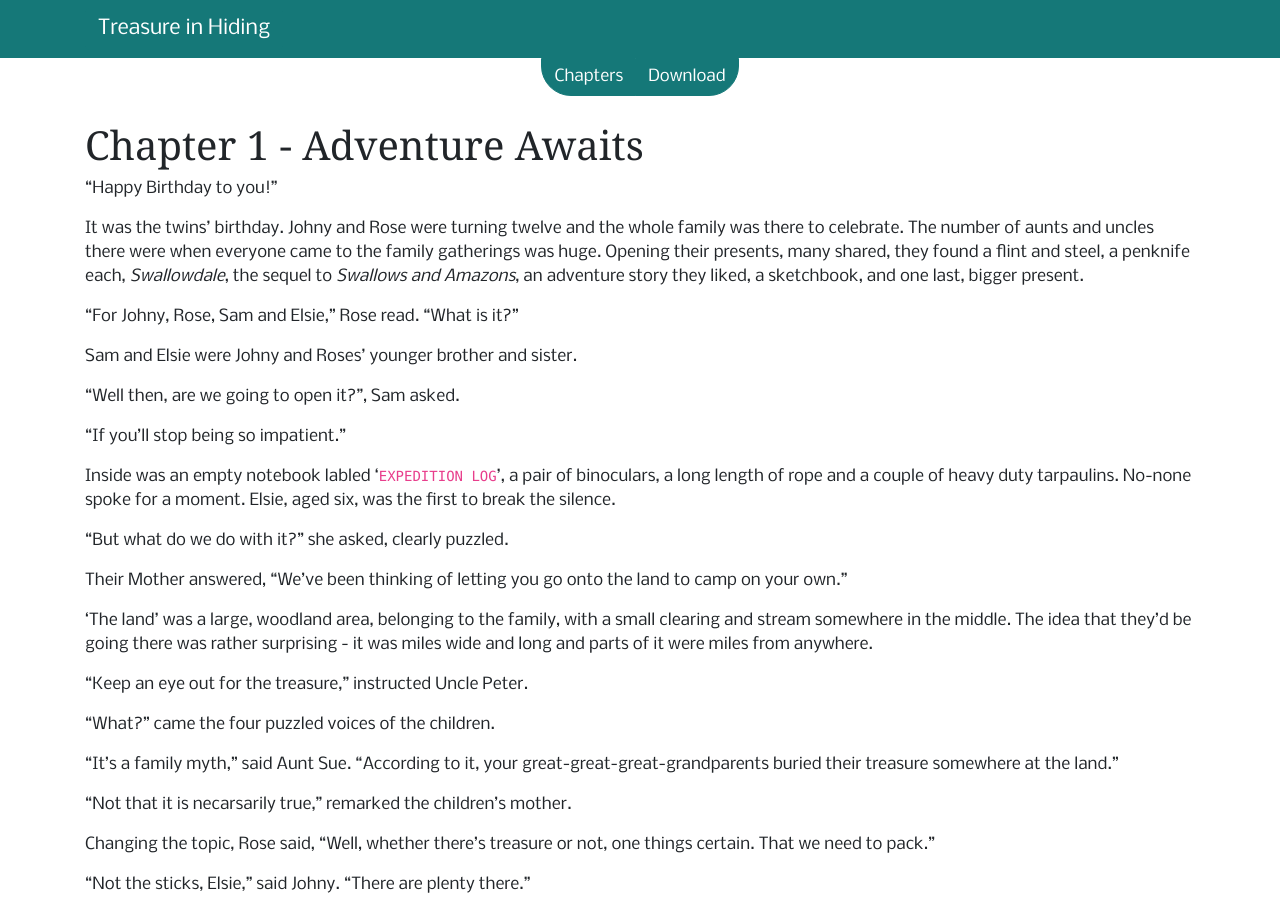
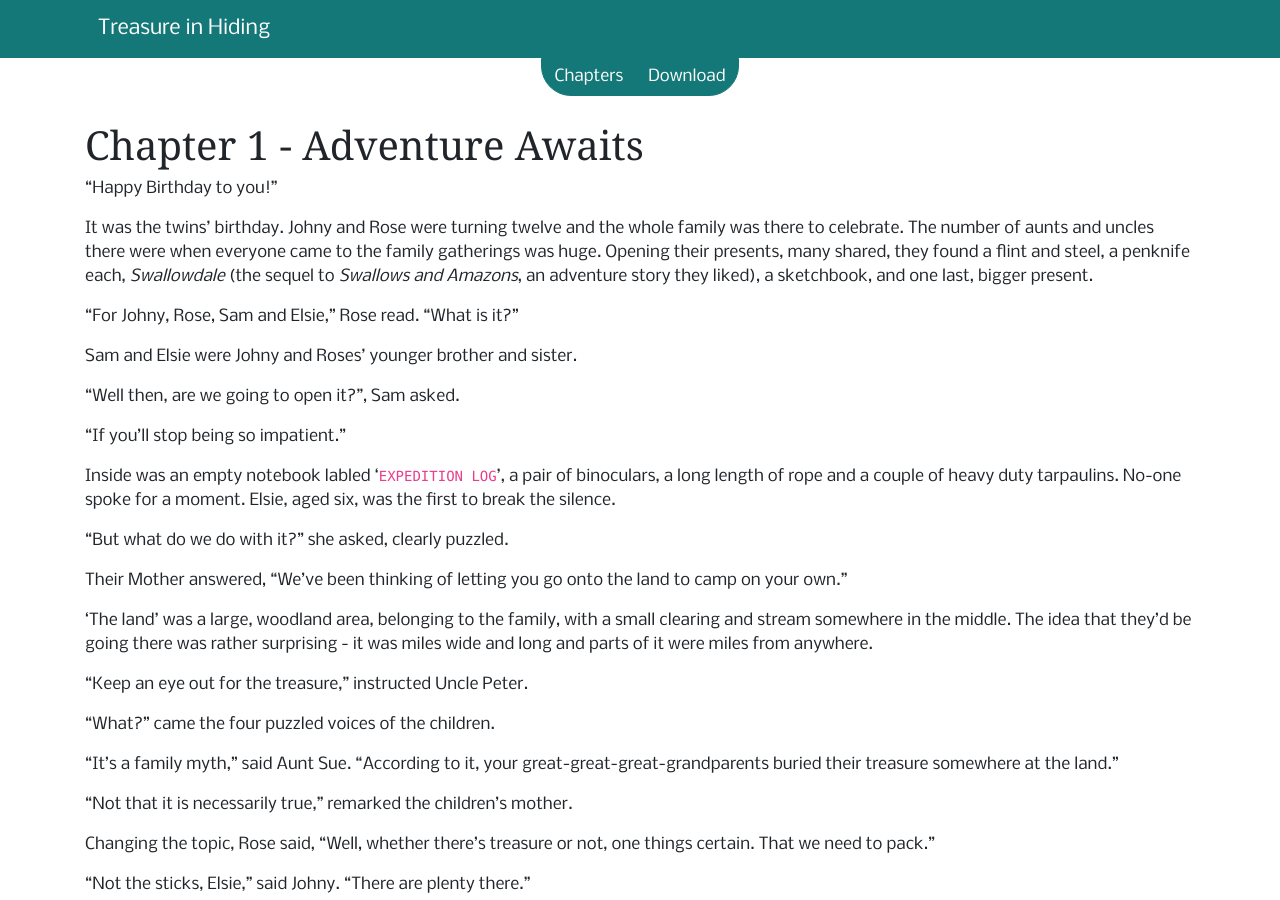
Before and after one commit to benjamin-wilkins/treasure-in-hiding, a Jekyll site: the page built from ch-1.md, in a window 1280 px wide and 900 px high. Built offline with Jekyll 4.4.1, drawn with Linux system fonts in a browser that asks for light colours; some web fonts are replaced; our own code applies the rules of GitHub Pages for plain Markdown files.

Commit message:
Fix a couple of typos

```diff
--- a/ch-1.md
+++ b/ch-1.md
@@ -2,7 +2,7 @@
 
 "Happy Birthday to you!"
 
-It was the twins' birthday. Johny and Rose were turning twelve and the whole family was there to celebrate. The number of aunts and uncles there were when everyone came to the family gatherings was huge. Opening their presents, many shared, they found a flint and steel, a penknife each, *Swallowdale*, the sequel to *Swallows and Amazons*, an adventure story they liked, a sketchbook, and one last, bigger present.
+It was the twins' birthday. Johny and Rose were turning twelve and the whole family was there to celebrate. The number of aunts and uncles there were when everyone came to the family gatherings was huge. Opening their presents, many shared, they found a flint and steel, a penknife each, *Swallowdale* (the sequel to *Swallows and Amazons*, an adventure story they liked), a sketchbook, and one last, bigger present.
 
 "For Johny, Rose, Sam and Elsie," Rose read. "What is it?"
 
@@ -12,7 +12,7 @@ Sam and Elsie were Johny and Roses' younger brother and sister.
 
 "If you'll stop being so impatient."
 
-Inside was an empty notebook labled '`EXPEDITION LOG`', a pair of binoculars, a long length of rope and a couple of heavy duty tarpaulins. No-none spoke for a moment. Elsie, aged six, was the first to break the silence.
+Inside was an empty notebook labled '`EXPEDITION LOG`', a pair of binoculars, a long length of rope and a couple of heavy duty tarpaulins. No-one spoke for a moment. Elsie, aged six, was the first to break the silence.
 
 "But what do we do with it?" she asked, clearly puzzled.
 
@@ -26,7 +26,7 @@ Their Mother answered, "We've been thinking of letting you go onto the land to c
 
 "It's a family myth," said Aunt Sue. "According to it, your great-great-great-grandparents buried their treasure somewhere at the land."
 
-"Not that it is necarsarily true," remarked the children's mother.
+"Not that it is necessarily true," remarked the children's mother.
 
 Changing the topic, Rose said, "Well, whether there's treasure or not, one things certain. That we need to pack."
 
```
